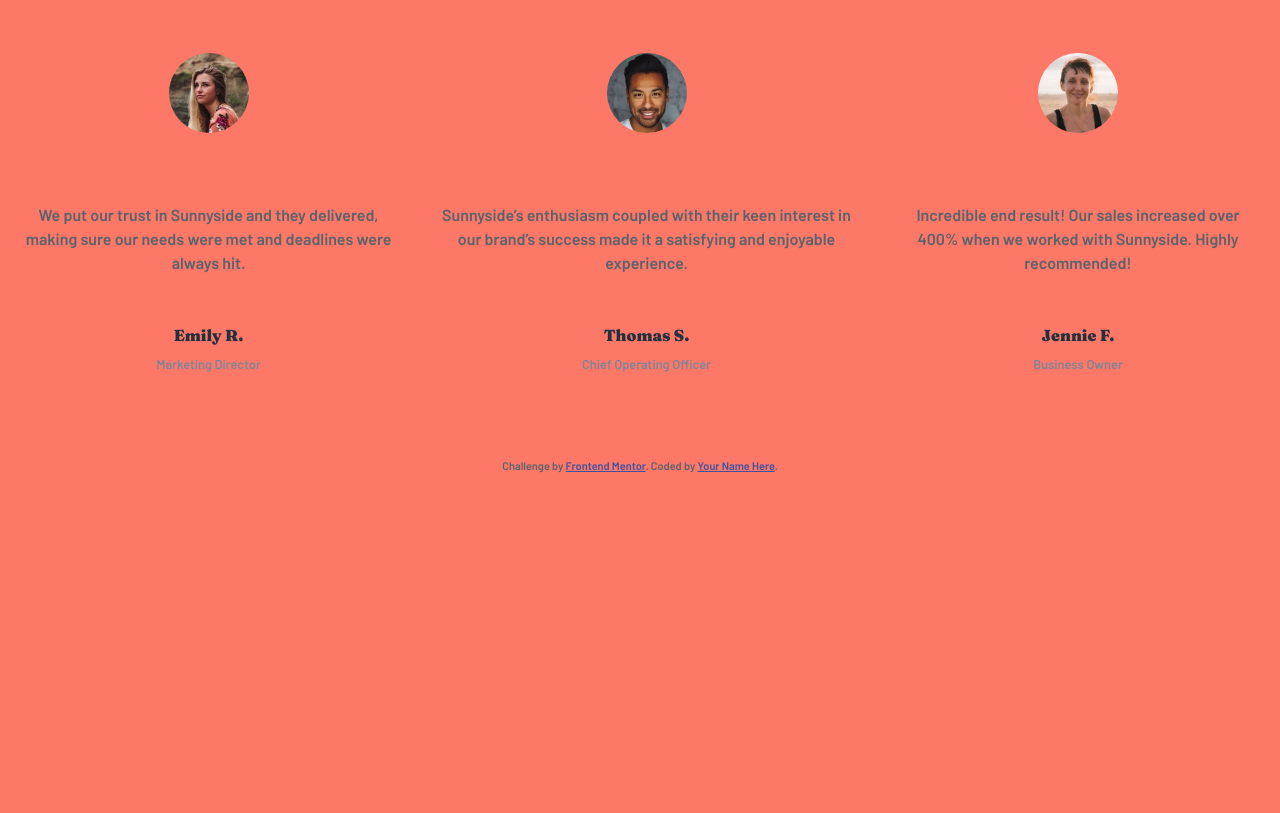
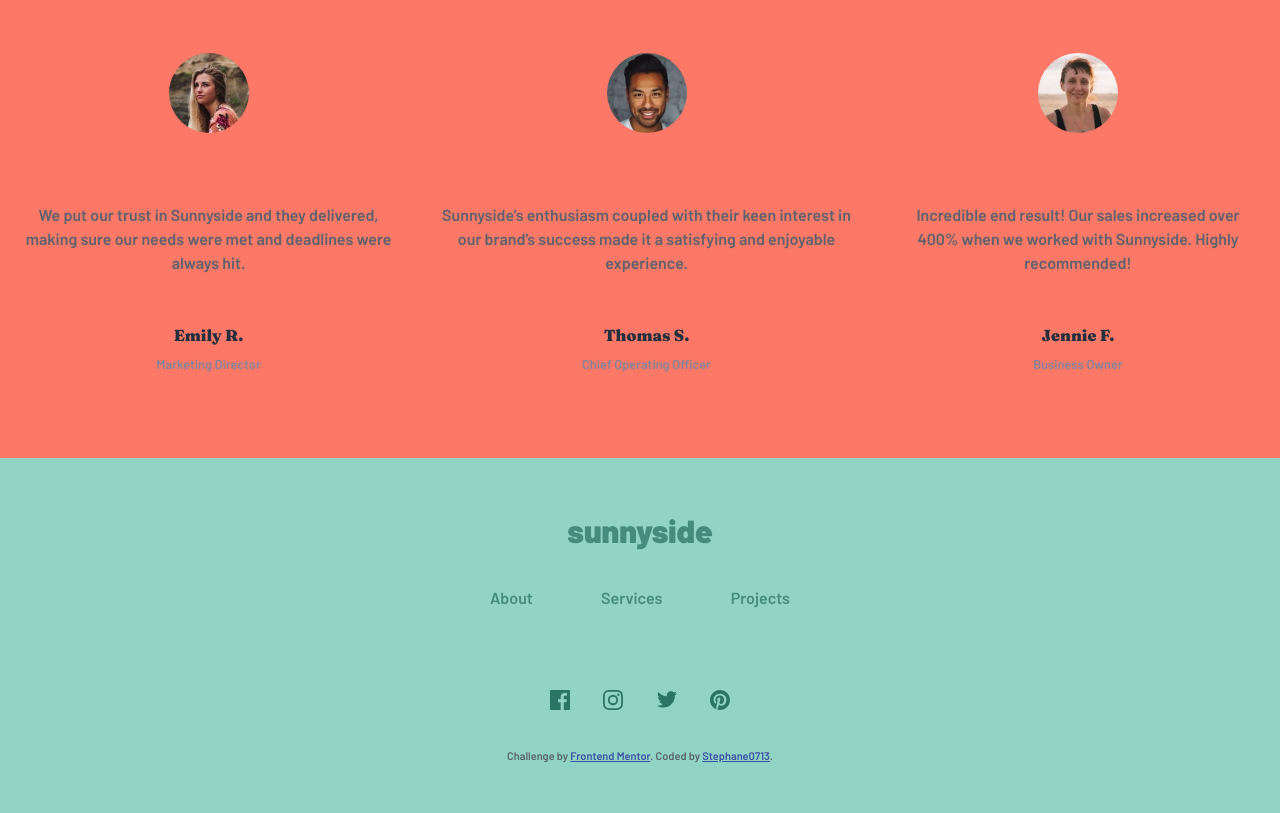
Before and after one commit to Stephane0713/sunnyrise, a website built with webpack: page public/index.html in a window 1280 px wide. Shown: the part 1942-2755 px from the top of the page. Before the commit the page ends 2417 px from the top, so only its background shows below. Built offline with nearby package versions, Linux system fonts and the light colour scheme; files whose address does not match are found by name.

Commit message:
started footer

```diff
--- a/public/index.html
+++ b/public/index.html
@@ -17,19 +17,9 @@
         <link rel="stylesheet" href="./css/style.css" />
 
         <script src="js/bundle.js" defer></script>
-        <!-- Feel free to remove these styles or customise in your own stylesheet 👍 -->
-        <style>
-            .attribution {
-                font-size: 11px;
-                text-align: center;
-            }
-            .attribution a {
-                color: hsl(228, 45%, 44%);
-            }
-        </style>
     </head>
     <body>
-        <section>
+        <section class="articlesnp">
             <article class="article article--transform">
                 <div class="article__img"></div>
                 <div class="article__content">
@@ -58,8 +48,7 @@
                 </div>
             </article>
         </section>
-        <section>
-            <div class="banners">
+        <section class="banners">
                 <div class="banner banner--graphic">
                     <div class="banner__content">
                         <h2 class="banner__title title">Graphic design</h2>
@@ -80,7 +69,6 @@
                         </p>
                     </div>
                 </div>
-            </div>
         </section>
         <section class="testimonials">
             <div class="testimonials__content">
@@ -132,6 +120,36 @@
             </div>
         </div>
         </section>
+        <footer class="footer">
+            <a href="#" class="footer__title">sunnyside</a>
+            <nav class="footer__nav">
+                <a href="#" class="footer__link">About</a>
+                <a href="#" class="footer__link">Services</a>
+                <a href="#" class="footer__link">Projects</a>
+            </nav>
+            <div class="footer__icons">
+                <a href="#" class="footer__icon">
+                    <img src="../images/icon-facebook.svg" alt="facebook icon">
+                </a>
+                <a href="#" class="footer__icon">
+                    <img src="../images/icon-instagram.svg" alt="instagram icon">
+                </a>
+                <a href="#" class="footer__icon">
+                    <img src="../images/icon-twitter.svg" alt="twitter icon">
+                </a>
+                <a href="#" class="footer__icon">
+                    <img src="../images/icon-pinterest.svg" alt="pintrest icon">
+                </a>
+            </div>
+            <div class="attribution">
+                Challenge by
+                <a
+                    href="https://www.frontendmentor.io?ref=challenge"
+                    target="_blank"
+                    >Frontend Mentor</a
+                >. Coded by <a href="https://github.com/Stephane0713">Stephane0713</a>.
+            </div>
+        </footer>
         <!--
   About
   Services
@@ -179,14 +197,5 @@
   Contact
 
       -->
-
-        <div class="attribution">
-            Challenge by
-            <a
-                href="https://www.frontendmentor.io?ref=challenge"
-                target="_blank"
-                >Frontend Mentor</a
-            >. Coded by <a href="#">Your Name Here</a>.
-        </div>
     </body>
 </html>
--- a/src/scss/abstracts/_variables.scss
+++ b/src/scss/abstracts/_variables.scss
@@ -10,6 +10,7 @@ $clr-yellow: hsl(51, 100%, 49%);
 $clr-dark-blue: hsl(198, 62%, 26%);
 $clr-dark-cyan-900: hsl(167, 40%, 24%);
 $clr-dark-cyan-700: hsl(168, 34%, 41%);
+$clr-light-cyan: hsl(167, 44%, 70%);
 
 $clr-gray-blue-900: hsl(212, 27%, 19%);
 $clr-gray-blue-700: hsl(213, 9%, 39%);
--- a/src/scss/base/_fonts.scss
+++ b/src/scss/base/_fonts.scss
@@ -1,2 +1,2 @@
-@import url("https://fonts.googleapis.com/css2?family=Barlow:wght@600&display=swap");
+@import url("https://fonts.googleapis.com/css2?family=Barlow:wght@600;900&display=swap");
 @import url("https://fonts.googleapis.com/css2?family=Fraunces:wght@700;900&display=swap");
--- /dev/null
+++ b/src/scss/layouts/_footer.scss
@@ -0,0 +1,46 @@
+@use '../abstracts' as *;
+
+.footer {
+    text-align: center;
+    padding: $pad-sm;
+    background-color: $clr-light-cyan;
+
+    &__link,
+    &__title,
+    &__icon {
+        display: block;
+        color: $clr-dark-cyan-700;
+        text-decoration: none;
+    }
+
+    &__title {
+        font-size: 2rem;
+        font-weight: 900;
+        margin-bottom: 2rem;
+    }
+
+    &__nav,
+    &__icons {
+        display: flex;
+        justify-content: space-between;
+        margin: auto;
+    }
+
+    &__nav {
+        max-width: 300px;
+        margin-bottom: 5rem;
+    }
+
+    &__icons {
+        max-width: 180px;
+        margin-bottom: 2rem;
+    }
+}
+
+.attribution {
+    font-size: 11px;
+    text-align: center;
+}
+.attribution a {
+    color: hsl(228, 45%, 44%);
+}
--- a/src/scss/layouts/_index.scss
+++ b/src/scss/layouts/_index.scss
@@ -1,3 +1,4 @@
 @forward 'articles';
 @forward 'banners';
 @forward 'testimonials';
+@forward 'footer';
```
